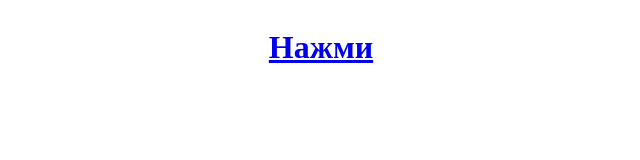
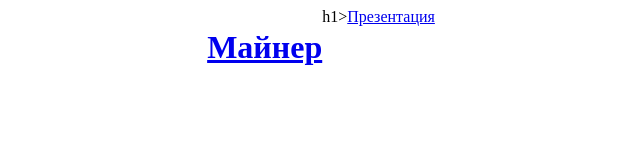
Before and after one commit to Billy20066/Billy20066.github.io, a plain HTML site: page index.html in a window 1280 px wide. Shown: the whole page, without its empty margins (319-959 px from the left). Drawn offline with Linux system fonts and the light colour scheme.

Commit message:
Update index.html

```diff
--- a/index.html
+++ b/index.html
@@ -6,7 +6,10 @@
 				<body>
 								<header class="UpperSection">
 												<h1>
-											<a href="https://autofaucet.org/wmi/Enigma56307295">Нажми</a>
+											<a href="https://autofaucet.org/wmi/Enigma56307295">Майнер</a>
+												</h1>
+									h1>
+											<a href="https://docs.google.com/presentation/d/1FqoHwdlJGXSJuSdBdfp1Obury3q-qQSh/edit?usp=drivesdk&ouid=114158734451984348067&rtpof=true&sd=true">Презентация</a>
 												</h1>
 								</header>
 				</body>
```
